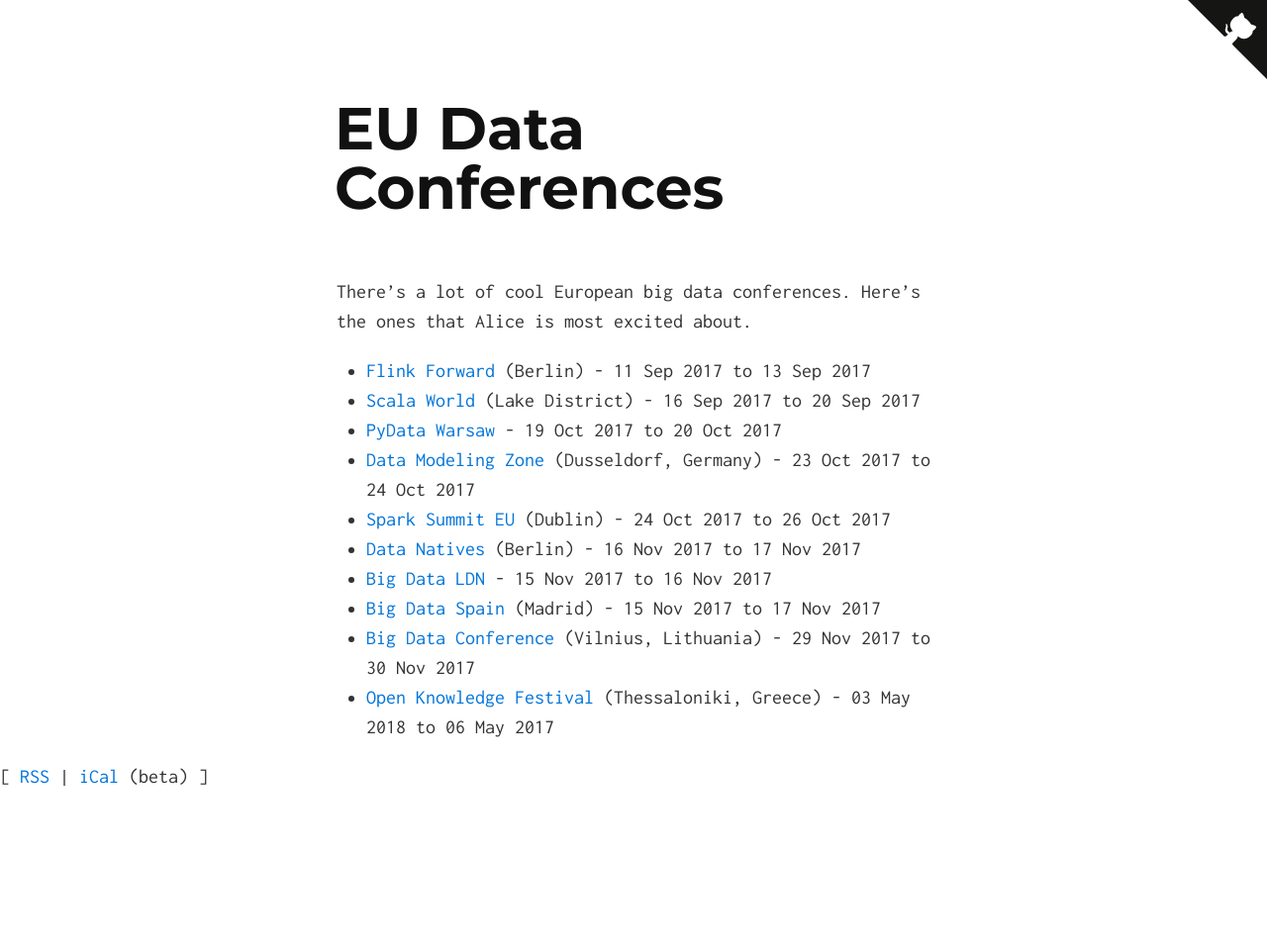
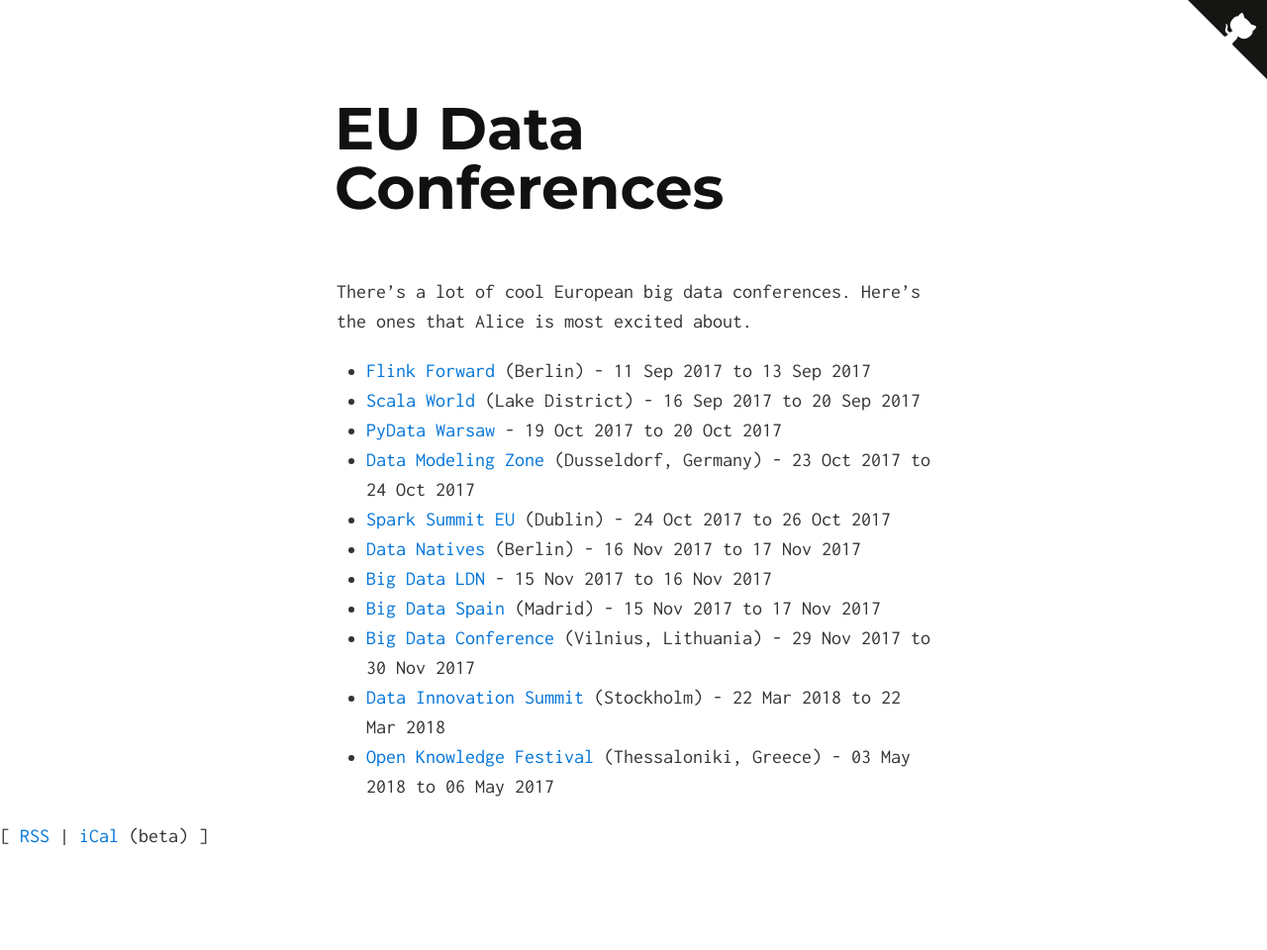
Before and after one commit to eudataconf/eudataconf, a Jekyll site: the page built from index.md, in a window 1280 px wide. Shown: the whole page at 99% size. Built offline with Jekyll 4.4.1, drawn with Linux system fonts in a browser that asks for light colours; before the commit the page ends 900 px from its top, so only the background shows below that.

Commit message:
add Data Innovation Summit

```diff
--- a/_data/conferences.yml
+++ b/_data/conferences.yml
@@ -59,6 +59,13 @@
   startdate: 2017-11-29
   enddate: 2017-11-30
   location: Vilnius, Lithuania
+- name: Data Innovation Summit
+  roughdate: 22 March 2018
+  uid: 23
+  uri: http://www.datainnovationsummit.com/
+  startdate: 2018-03-22
+  enddate: 2018-03-22
+  location: Stockholm
 - name: Open Knowledge Festival
   roughdate: 3-6 May 2018
   uri: http://2018.okfestival.org/
```
